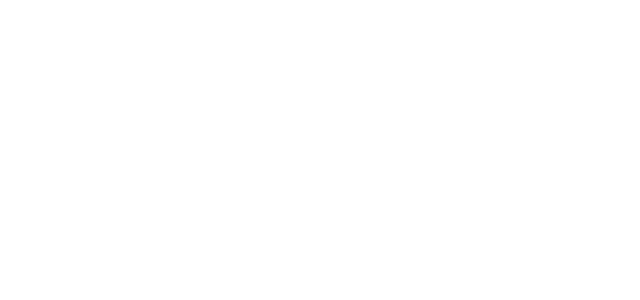
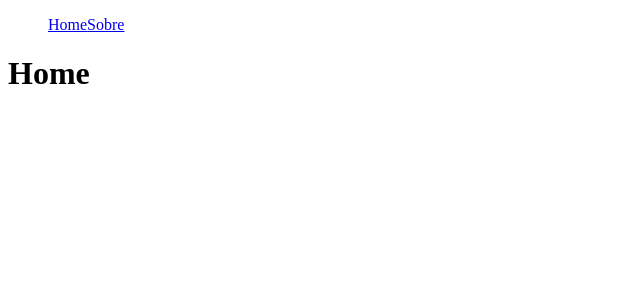
Before and after one commit to BrunaScauri/nuxt-library, a Nuxt app: page /sobre in a window 1280 px wide. Before the commit this address had no page. Shown: the top 300 px of the page, without its empty margins (0-640 px from the left). Built offline with nearby package versions, Linux system fonts and the light colour scheme.

Commit message:
feat: home and about pages

```diff
--- a/pages/index.vue
+++ b/pages/index.vue
@@ -1,11 +1,12 @@
 <template>
-  <Tutorial />
+  <div>
+    <ul>
+      <NuxtLink to="/">Home</NuxtLink>
+      <NuxtLink to="/sobre">Sobre</NuxtLink>
+
+    </ul>
+
+
+    <h1>Sobre</h1>
+  </div>
 </template>
-
-<script lang="ts">
-import Vue from 'vue'
-
-export default Vue.extend({
-  name: 'IndexPage',
-})
-</script>
--- /dev/null
+++ b/pages/sobre.vue
@@ -0,0 +1,11 @@
+<template>
+  <div>
+    <ul>
+      <NuxtLink to="/home">Home</NuxtLink>
+      <NuxtLink to="/">Sobre</NuxtLink>
+    </ul>
+
+
+    <h1>Home</h1>
+  </div>
+</template>
```
